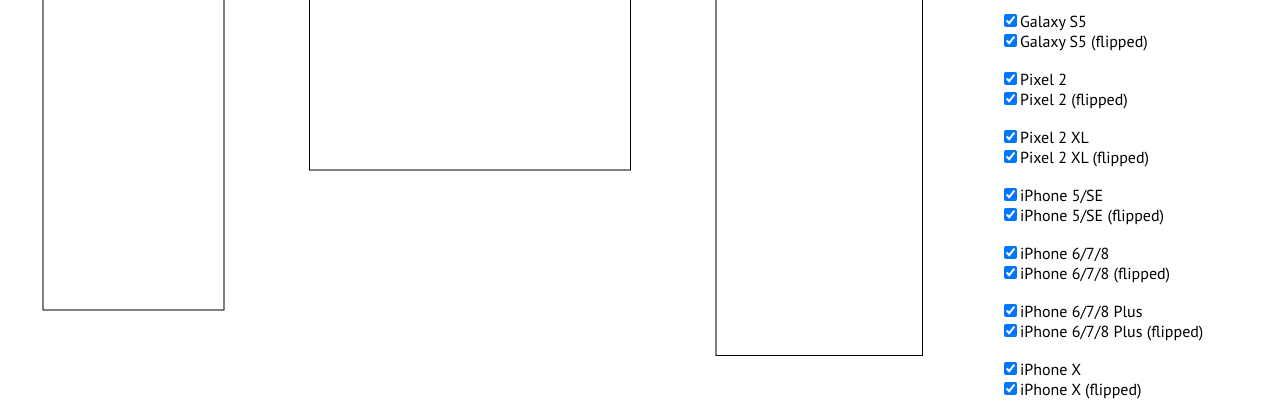
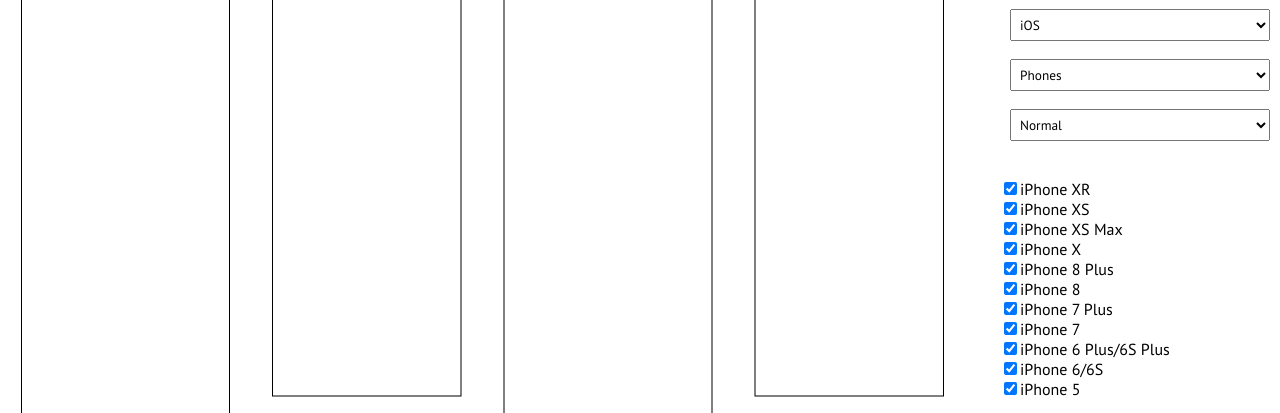
Before and after one commit to sunilj74/responsive-matrix, an Electron app: page content.html in a window 1280 px wide. Shown: the part 124-537 px from the top of the page. Drawn offline with Linux system fonts and the light colour scheme.

Commit message:
added select options

```diff
--- a/content.css
+++ b/content.css
@@ -122,13 +122,13 @@
 
 .my-title {
     font-family: "Concert One";
-    font-size: 30px;
+    font-size: 20px;
     color: black;
     text-align: left;
-    padding-left: 15px;
+    padding-left: 10px;
     padding-top: 10px;
     flex: 1;
-    margin-right: 20px;
+    margin-right: 5px;
 }
 
 .my-title-button {
@@ -153,7 +153,13 @@
     border:2px solid black;
 }
 
-.my-checkbox-label {
+.my-label {
     font-family: 'PT Sans';
     cursor: pointer;
 }
+
+.my-mode {
+    width: 100%;
+    padding: 5px;
+    font-family: 'PT Sans';
+}
--- a/content.html
+++ b/content.html
@@ -25,10 +25,33 @@
                     <div class="my-zoom-button" style="display: inline-block;">
                         <input type="number" id="myZoom" class="my-slider-text" min="1" max="100" value="50"><span class="my-percent">%</span>
                     </div>
+                    <br /><br />
+                    <div>
+                        <select id="myOS" class="my-mode">
+                            <option value="ios" selected>iOS</option>
+                            <option value="android">Android</option>
+                        </select>
+                    </div>
+                    <br />
+                    <div>
+                        <select id="myType" class="my-mode">
+                            <option value="phone" selected>Phones</option>
+                            <option value="tablet">Tablets</option>
+                        </select>
+                    </div>
+                    <br />
+                    <div>
+                        <select id="myFlipped" class="my-mode">
+                            <option value="N" selected>Normal</option>
+                            <option value="Y">Flipped (Rotated)</option>
+                        </select>
+                    </div>
+                    <br />
                 </div>
                 <div id="myOptions"></div>
             </div>
         </div>
+        <script src="devicelist.js"></script>
         <script src="content.js"></script>
     </body>
 </html>
--- a/content.js
+++ b/content.js
@@ -54,7 +54,7 @@
     <div class="my-device" id="${id}">
         <div class="my-title-bar">
           <div class="my-title">
-            ${layout.title}
+            ${layout.name}
           </div>
           <button class="my-title-button" onClick="navigateView(true,'wv_${id}')">
             <i class="material-icons my-title-icon">arrow_left</i>
@@ -84,86 +84,29 @@
   }
 }
 
-function setupDevices(allLayouts, url) {
+function setupDevices() {
+    let allLayouts = LAYOUTS;
+    let url = myUrl.value;
     let myInput = document.querySelector("#myOptions");
+    let os = myOS.value;
+    let type = myType.value;
+    let flipped = myFlipped.value;
+
     let sb = [];
     let content = [];
     for (let i = 0; i < allLayouts.length; i++) {
         let layout = allLayouts[i];
+        if(layout.os != os) continue;
+        if (layout.type != type) continue;
         let id = `device_${i}`;
-        content.push(setupDevice(layout, id, false, url));
-        sb.push(`<div><label class='my-checkbox-label'><input type='checkbox' checked onClick='toggle(event, "${id}")'>${layout.title}</label></div>`);
+        content.push(setupDevice(layout, id, "Y"==flipped, url));
+        sb.push(`<div><label class='my-label'><input type='checkbox' checked onClick='toggle(event, "${id}")'>${layout.name}</label></div>`);
         layout.boxId = id;
         layout.boxIdWeb = "wv_"+id;
-        id = id + "_r";
-        layout.boxIdFlipped = id;
-        layout.boxIdWebFlipped = "wv_" + id;
-        content.push(setupDevice(layout, id, true, url));
-        sb.push(`<div><label class='my-checkbox-label'><input type='checkbox' checked onClick='toggle(event, "${id}")'>${layout.title} (flipped)</label></div>`);
-        sb.push('<br/>');
     }
     document.querySelector("#myContainer").innerHTML = content.join("\n");
     myInput.innerHTML = sb.join("");
 }
-
-var LAYOUTS = [
-  {
-    name: "Galaxy S5",
-    width: 360,
-    height: 640,
-    title: "Galaxy S5"
-  },
-  {
-    name: "Pixel 2",
-    width: 411,
-    height: 731,
-    title: "Pixel 2"
-  },
-  {
-    name: "Pixel 2 XL",
-    width: 411,
-    height: 823,
-    title: "Pixel 2 XL"
-  },
-  {
-    name: "iPhone 5/SE",
-    width: 320,
-    height: 568,
-    title: "iPhone 5/SE"
-  },
-  {
-    name: "iPhone 6/7/8",
-    width: 375,
-    height: 667,
-    title: "iPhone 6/7/8"
-  },
-  {
-    name: "iPhone 6/7/8 Plus",
-    width: 414,
-    height: 736,
-    title: "iPhone 6/7/8 Plus"
-  },
-  {
-    name: "iPhone X",
-    width: 375,
-    height: 812,
-    title: "iPhone X"
-  },
-  {
-    name: "iPad",
-    width: 1024,
-    height: 768,
-    title: "iPad"
-  },
-  {
-    name: "iPad Pro",
-    width: 1366,
-    height: 1024,
-    title: "iPad Pro"
-  }
-];
-
-setupDevices(LAYOUTS, "");
 
 
 let myUrl = document.getElementById("myUrl");
@@ -176,6 +119,21 @@
 let myContainer = document.querySelector("#myContainer");
 let myZoom = document.getElementById("myZoom");
 let mySlider = document.getElementById("mySlider");
+let myOS = document.getElementById("myOS");
+let myType = document.getElementById("myType");
+let myFlipped = document.getElementById("myFlipped");
+
+myOS.addEventListener("change", function (event) {
+  setupDevices();
+});
+
+myType.addEventListener("change", function(event) {
+  setupDevices();
+});
+
+myFlipped.addEventListener("change", function(event) {
+  setupDevices();
+});
 
 myZoom.addEventListener("keyup", function(event){
     if(event.keyCode===13){
@@ -192,4 +150,5 @@
 mySlider.addEventListener("input", function (event) {
   myZoom.value = mySlider.value;
 });
+setupDevices();
 adjustScale();
--- a/devicelist.js
+++ b/devicelist.js
@@ -1,3 +1,4 @@
+let LAYOUTS =
 [
    {
       "os": "ios",
@@ -333,3 +334,61 @@
       "height": 850
    }
 ]
+
+
+var xLAYOUTS = [
+      {
+            name: "Galaxy S5",
+            width: 360,
+            height: 640,
+            title: "Galaxy S5"
+      },
+      {
+            name: "Pixel 2",
+            width: 411,
+            height: 731,
+            title: "Pixel 2"
+      },
+      {
+            name: "Pixel 2 XL",
+            width: 411,
+            height: 823,
+            title: "Pixel 2 XL"
+      },
+      {
+            name: "iPhone 5/SE",
+            width: 320,
+            height: 568,
+            title: "iPhone 5/SE"
+      },
+      {
+            name: "iPhone 6/7/8",
+            width: 375,
+            height: 667,
+            title: "iPhone 6/7/8"
+      },
+      {
+            name: "iPhone 6/7/8 Plus",
+            width: 414,
+            height: 736,
+            title: "iPhone 6/7/8 Plus"
+      },
+      {
+            name: "iPhone X",
+            width: 375,
+            height: 812,
+            title: "iPhone X"
+      },
+      {
+            name: "iPad",
+            width: 1024,
+            height: 768,
+            title: "iPad"
+      },
+      {
+            name: "iPad Pro",
+            width: 1366,
+            height: 1024,
+            title: "iPad Pro"
+      }
+];
```
